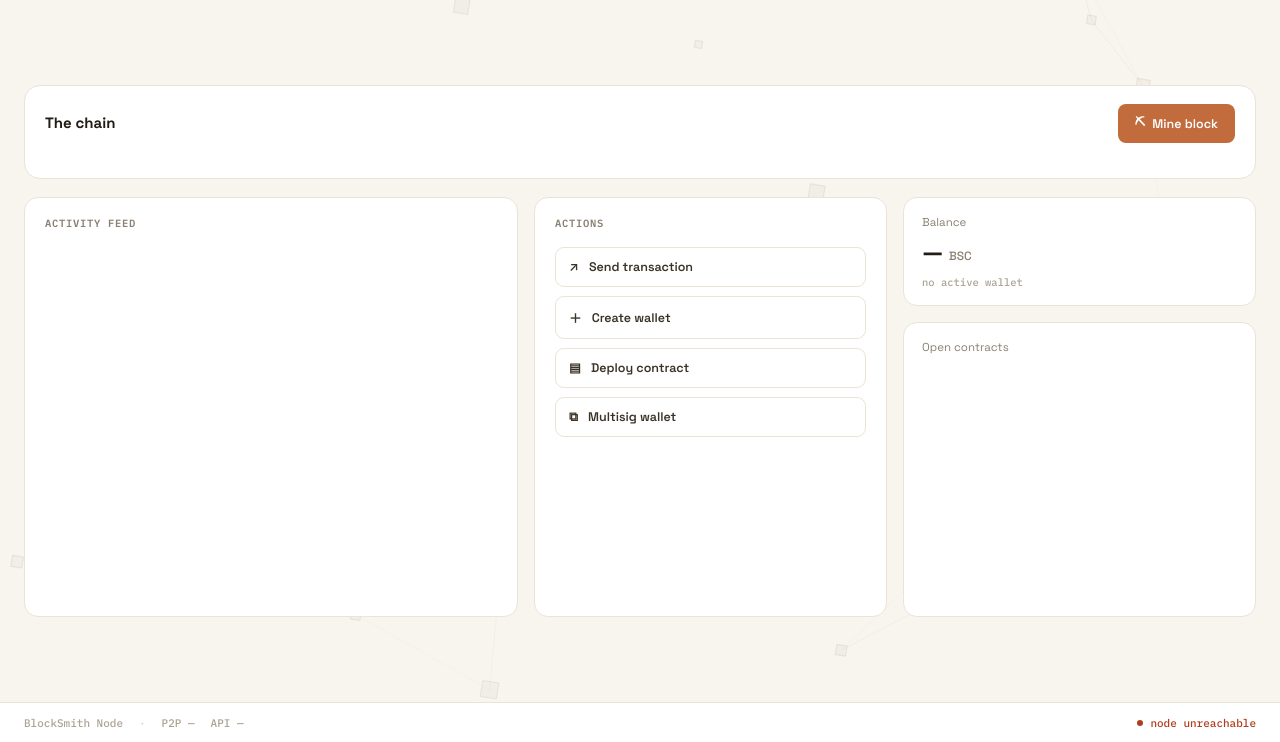
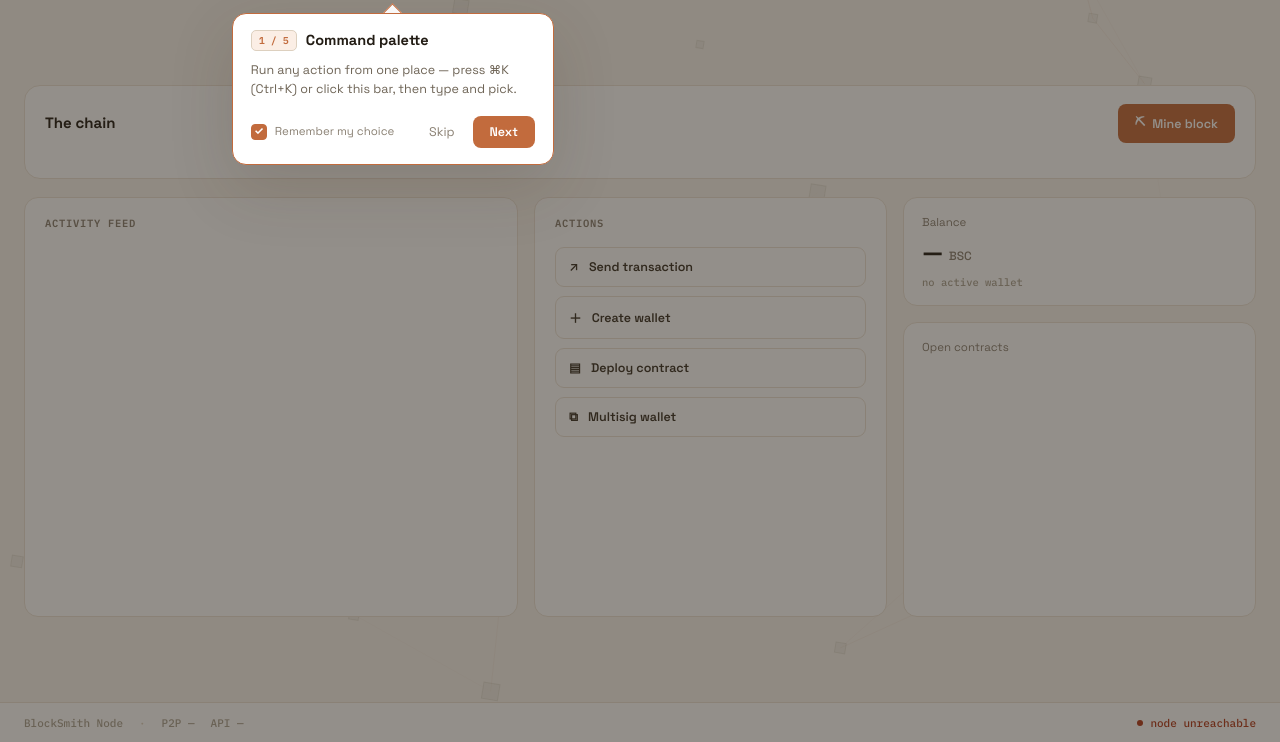
Before and after one commit to bartoszclapinski/BlockSmith, a plain HTML site: page src/main/resources/public/index.html in a window 1280 px wide. Shown: the part 58-800 px from the top of the page. Drawn offline with Linux system fonts and the light colour scheme; no server answers.

Commit message:
Dashboard redesign (PR 2): onboarding tour + drawer backdrop fix (#158)
* fix(dashboard): drawer rendered under its own backdrop

The palette and drawer share the .backdrop layer (z-index 50); palette-wrap
sat above it at 51 but drawer-wrap sat below at 41, so the blurred backdrop
covered the drawer - dimming it and swallowing clicks (Create wallet etc.).
Drop the backdrop to z-index 40, below both wraps.

* feat(dashboard): onboarding tour (5-step spotlight)

Ports the design handoff's first-run tour to vanilla JS:
- 5 steps (command palette, chain, activity feed, actions, balance/contracts)
  anchored to data-tour attributes; English copy.
- Spotlight cuts a hole around the target (box-shadow dim + accent border) and
  transitions position/size ~280ms between steps; speech bubble with a rotated
  tail, auto-placed below/above and clamped to the viewport.
- Footer: Remember my choice (default on) / Skip / Next-Done. Opting out writes
  bs_tour_optout so it won't auto-open again; the ? button restarts it anytime.
- Auto-starts ~700ms after load unless opted out; owns keyboard/click input
  while active; recomputes on resize/scroll; theme-aware.

* test(api): update explorer mount-point test for redesigned dashboard

The #157 redesign replaced network-stats/block-list with hero-meta,
chain-row, feed-list and contract-list; the test still looked for the
old ids and failed.

```diff
--- a/src/main/resources/public/app.js
+++ b/src/main/resources/public/app.js
@@ -691,6 +691,147 @@ function setActiveAddress(address) {
 
 function closeOverlay() { overlay.replaceChildren(); }
 
+// ===== onboarding tour =====
+
+const TOUR = [
+    { sel: "palette", title: "Command palette", body: "Run any action from one place — press ⌘K (Ctrl+K) or click this bar, then type and pick." },
+    { sel: "chain", title: "The chain", body: "A live view of the block chain. “Mine block” sequences the pending transactions into a new block." },
+    { sel: "feed", title: "Activity feed", body: "Events as they happen: blocks mined, transactions submitted, contracts deployed, and peers joining." },
+    { sel: "actions", title: "Quick actions", body: "Send a transaction, create a wallet, or deploy a contract — each opens a side panel." },
+    { sel: "side", title: "Balance & contracts", body: "Your active-wallet balance and the open contracts (2-of-3 multisig / hashlock). Click a contract to claim it." },
+];
+
+const tour = { active: false, step: 0, remember: true, root: null, refs: null };
+
+function tourOptedOut() {
+    try { return localStorage.getItem("bs_tour_optout") === "1"; } catch (e) { return false; }
+}
+
+function startTour() {
+    if (tour.active) return;
+    closeOverlay();            // a palette/drawer would sit under the dim; clear it
+    tour.active = true;
+    tour.step = 0;
+    buildTourDom();
+    window.addEventListener("resize", positionTour);
+    window.addEventListener("scroll", positionTour, true);
+    positionTour();
+}
+
+function endTour() {
+    if (!tour.active) return;
+    tour.active = false;
+    try {
+        if (tour.remember) localStorage.setItem("bs_tour_optout", "1");
+        else localStorage.removeItem("bs_tour_optout");
+    } catch (e) {}
+    window.removeEventListener("resize", positionTour);
+    window.removeEventListener("scroll", positionTour, true);
+    if (tour.root) { tour.root.remove(); tour.root = null; tour.refs = null; }
+}
+
+function tourNext() {
+    if (tour.step >= TOUR.length - 1) endTour();
+    else { tour.step++; positionTour(); }
+}
+
+function toggleRemember() {
+    tour.remember = !tour.remember;
+    updateTourRemember();
+}
+
+function updateTourRemember() {
+    if (!tour.refs) return;
+    tour.refs.remember.classList.toggle("on", tour.remember);
+    tour.refs.check.textContent = tour.remember ? "✓" : "";
+}
+
+function buildTourDom() {
+    const root = el("div");
+    const block = el("div", "tour-block");
+    const spot = el("div", "tour-spot");
+    const bubble = el("div", "tour-bubble");
+    const tail = el("div", "tour-tail");
+    const body = el("div", "tour-body");
+
+    const top = el("div", "tour-top");
+    const count = el("span", "tour-count");
+    const heading = el("span", "tour-heading");
+    top.appendChild(count);
+    top.appendChild(heading);
+
+    const text = el("div", "tour-text");
+
+    const foot = el("div", "tour-foot");
+    const remember = el("div", "tour-remember");
+    const check = el("span", "tour-check");
+    remember.appendChild(check);
+    remember.appendChild(el("span", null, "Remember my choice"));
+    remember.addEventListener("click", toggleRemember);
+    const skip = el("button", "tour-skip", "Skip");
+    skip.type = "button";
+    skip.addEventListener("click", endTour);
+    const next = el("button", "tour-next", "Next");
+    next.type = "button";
+    next.addEventListener("click", tourNext);
+    foot.appendChild(remember);
+    foot.appendChild(skip);
+    foot.appendChild(next);
+
+    body.appendChild(top);
+    body.appendChild(text);
+    body.appendChild(foot);
+    bubble.appendChild(tail);
+    bubble.appendChild(body);
+    root.appendChild(block);
+    root.appendChild(spot);
+    root.appendChild(bubble);
+    document.body.appendChild(root);
+
+    tour.root = root;
+    tour.refs = { spot: spot, bubble: bubble, tail: tail, count: count, heading: heading, text: text, next: next, remember: remember, check: check };
+    updateTourRemember();
+}
+
+/** Places the spotlight and bubble over the current step's target. */
+function positionTour() {
+    if (!tour.active || !tour.refs) return;
+    const stepDef = TOUR[tour.step];
+    const r = tour.refs;
+    r.count.textContent = (tour.step + 1) + " / " + TOUR.length;
+    r.heading.textContent = stepDef.title;
+    r.text.textContent = stepDef.body;
+    r.next.textContent = tour.step >= TOUR.length - 1 ? "Done" : "Next";
+
+    const target = document.querySelector('[data-tour="' + stepDef.sel + '"]');
+    if (!target) return;
+    const rect = target.getBoundingClientRect(), pad = 8;
+    const sx = rect.left - pad, sy = rect.top - pad, sw = rect.width + pad * 2, sh = rect.height + pad * 2;
+    r.spot.style.left = sx + "px";
+    r.spot.style.top = sy + "px";
+    r.spot.style.width = sw + "px";
+    r.spot.style.height = sh + "px";
+
+    const bw = 322, vh = window.innerHeight, vw = window.innerWidth, bubbleH = 176;
+    const below = sy + sh + 16 + bubbleH < vh;
+    const bt = below ? sy + sh + 14 : Math.max(16, sy - 14 - bubbleH);
+    const bl = Math.min(Math.max(sx + sw / 2 - bw / 2, 16), vw - bw - 16);
+    r.bubble.style.left = bl + "px";
+    r.bubble.style.top = bt + "px";
+
+    const tailLeft = Math.min(Math.max(sx + sw / 2 - bl - 7, 20), bw - 34);
+    r.tail.style.left = tailLeft + "px";
+    if (below) {
+        r.tail.style.top = "-7px";
+        r.tail.style.bottom = "";
+        r.tail.style.transform = "rotate(45deg)";
+    } else {
+        r.tail.style.bottom = "-7px";
+        r.tail.style.top = "";
+        r.tail.style.transform = "rotate(225deg)";
+    }
+}
+
 // ===== poll loop =====
 
 async function refresh() {
@@ -754,9 +895,7 @@ function initTheme() {
 function wire() {
     document.getElementById("palette-trigger").addEventListener("click", openPalette);
     document.getElementById("theme-toggle").addEventListener("click", toggleTheme);
-    document.getElementById("help-btn").addEventListener("click", function () {
-        toast("Guided tour arrives in the next update");
-    });
+    document.getElementById("help-btn").addEventListener("click", startTour);
     document.getElementById("mine-btn").addEventListener("click", doMine);
     // Click the balance address to track any existing address (multi-address node).
     document.getElementById("balance-address").addEventListener("click", function () {
@@ -770,6 +909,7 @@ function wire() {
     });
 
     document.addEventListener("keydown", function (e) {
+        if (tour.active) return;   // the tour owns keyboard input while it's up
         if ((e.metaKey || e.ctrlKey) && (e.key === "k" || e.key === "K")) {
             e.preventDefault();
             if (isPaletteOpen()) closeOverlay();
@@ -794,3 +934,6 @@ bg.start();
 wire();
 refresh();
 setInterval(refresh, REFRESH_MS);
+
+// First-run onboarding tour, unless the visitor opted out previously.
+if (!tourOptedOut()) setTimeout(function () { if (!tour.active) startTour(); }, 700);
--- a/src/main/resources/public/style.css
+++ b/src/main/resources/public/style.css
@@ -472,7 +472,7 @@ body {
     inset: 0;
     background: var(--backdrop);
     backdrop-filter: blur(3px);
-    z-index: 50;
+    z-index: 40;   /* below both the palette-wrap (51) and the drawer-wrap (41) */
 }
 .palette-wrap {
     position: fixed;
```
Also changed, not shown: 1 other file.
